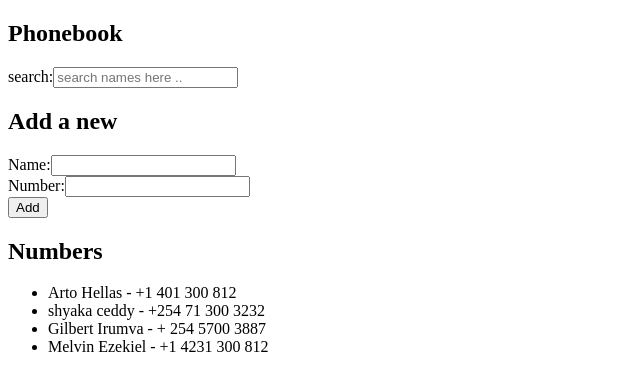
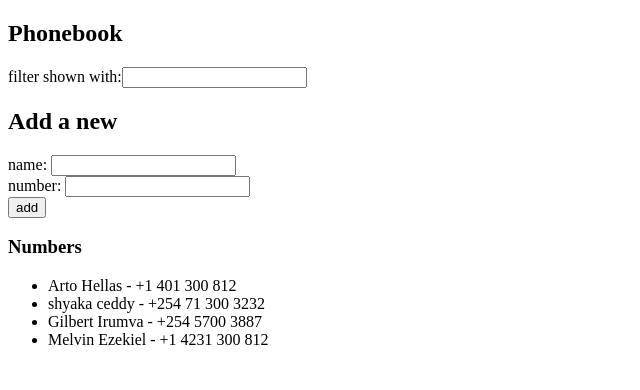
Before and after one commit to gilb01scott/fullstackopenPart2, a React (Vite) app in the folder phoneBook/step1/: page / in a window 1280 px wide. Shown: the top 390 px of the page, without its empty margins (0-640 px from the left). Built offline with nearby package versions, Linux system fonts and the light colour scheme.

Commit message:
After separating child components from parent component i then updated App.jsx to use components

```diff
--- a/phoneBook/step1/src/App.jsx
+++ b/phoneBook/step1/src/App.jsx
@@ -1,16 +1,23 @@
-import React, { useState } from 'react'
+
+import { useState } from 'react'
+
+import Filter from './components/Filter'
+import PersonForm from './components/PersonForm'
+import Persons from './components/Persons'
+
+
 
 const App = () => {
   const [persons, setPersons] = useState([
-    { name: 'Arto Hellas', number: '+1 401 300 812' },
-    { name: 'shyaka ceddy', number: '+254 71 300 3232' },
-    { name: 'Gilbert Irumva', number: '+ 254  5700 3887' },
-    { name: 'Melvin Ezekiel', number: '+1 4231 300 812' },
+    { id: 1, name: 'Arto Hellas', number: '+1 401 300 812' },
+    { id: 2, name: 'shyaka ceddy', number: '+254 71 300 3232' },
+    { id: 3, name: 'Gilbert Irumva', number: '+254 5700 3887' },
+    { id: 4, name: 'Melvin Ezekiel', number: '+1 4231 300 812' },
   ])
 
   const [newName, setNewName] = useState('')
   const [newNumber, setNewNumber] = useState('')
-  const [searchTerm, setSearchTerm] = useState('')
+  const [search, setSearch] = useState('')
 
   const addNewName = (event) => {
     event.preventDefault()
@@ -20,59 +27,56 @@ const App = () => {
     )
 
     if (exists) {
-      alert(`${newName} already exists`)
+      alert(`${newName} already exists `)
       return
     }
 
-    setPersons([...persons, { name: newName, number: newNumber }])
+    const newPerson = {
+      id: persons.length + 1,
+      name: newName,
+      number: newNumber
+    }
+
+    setPersons([...persons, newPerson])
     setNewName('')
     setNewNumber('')
   }
 
+  const handleNameChange = (event) => {
+    setNewName(event.target.value)
+  }
+
+  const handleNumberChange = (event) => {
+    setNewNumber(event.target.value)
+  }
+
   const handleSearchChange = (event) => {
-    setSearchTerm(event.target.value)
+    setSearch(event.target.value)
   }
 
   const filteredPersons = persons.filter(person =>
-    person.name.toLowerCase().includes(searchTerm.toLowerCase())
+    person.name.toLowerCase().includes(search.toLowerCase())
   )
 
   return (
     <div>
       <h2>Phonebook</h2>
 
-      <div>
-        search:
-        <input
-          value={searchTerm}
-          onChange={handleSearchChange}
-          placeholder='search names here ..'
-        />
-      </div>
+      <Filter search={search} onSearchChange={handleSearchChange} />
 
       <h2>Add a new</h2>
-      <form onSubmit={addNewName}>
-        <div>
-          Name:
-          <input value={newName} onChange={() => setNewName(e.target.value)} />
-        </div>
 
-        <div>
-          Number:
-          <input value={newNumber} onChange={() => setNewNumber(e.target.value)} />
-        </div>
+      <PersonForm
+        onSubmit={addNewName}
+        newName={newName}
+        newNumber={newNumber}
+        onNameChange={handleNameChange}
+        onNumberChange={handleNumberChange}
+      />
 
-        <button type="submit">Add</button>
-      </form>
+      <h3>Numbers</h3>
 
-      <h2>Numbers</h2>
-      <ul>
-        {filteredPersons.map(person => (
-          <li key={person.name}>
-            {person.name} - {person.number}
-          </li>
-        ))}
-      </ul>
+      <Persons persons={filteredPersons} />
     </div>
   )
 }
```
